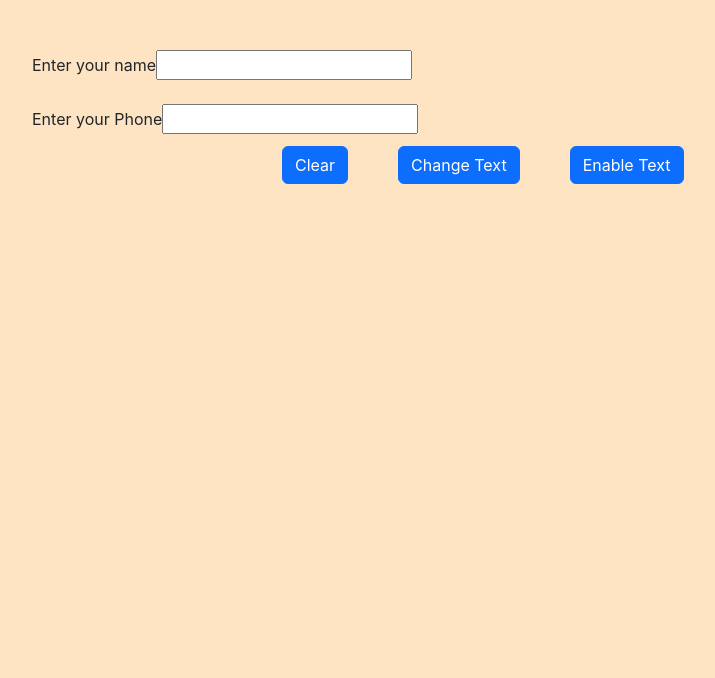
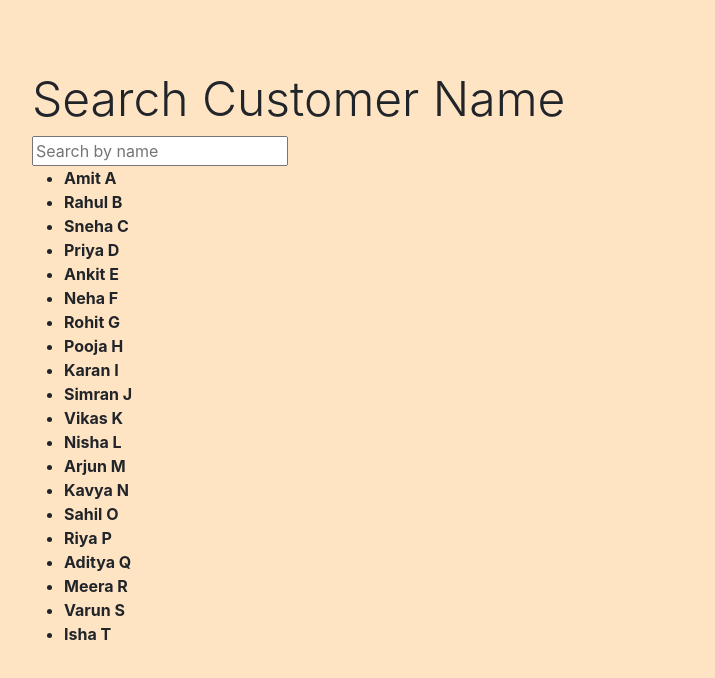
Before and after one commit to ruduba/special-disco, a React (Create React App) app in the folder m5/reactproj/: page / in a window 1280 px wide. Shown: the top 678 px of the page, without its empty margins (88-803 px from the left). Built offline with nearby package versions, Linux system fonts and the light colour scheme.

Commit message:
19th February, 2026

```diff
--- a/m5/reactproj/src/App.js
+++ b/m5/reactproj/src/App.js
@@ -1,17 +1,46 @@
 import logo from './logo.svg';
 import './App.css';
-import { useState } from 'react';
+import { use, useEffect, useState } from 'react';
+import jsonData from './data.json';
 
 function App() {
+  const [searchTerm, setSearchTerm] = useState('');
+  const [searchResults, setSearchResults] = useState([]);
 
-  const [age, setAge] = useState(20);
-  const[phone, setPhone] = useState(3758393484)
+  useEffect(()=>{
+    setSearchResults(jsonData);
+  }, [])
+
+  const handleSearch = (e) => {
+    const term = e.target.value;
+    setSearchTerm(term);
+
+    const results = jsonData.filter(item =>(
+      item.name.toLowerCase().includes(term.toLowerCase()))
+    )
+
+    setSearchResults(results);
+  }
+
 
   return (
     <>
-      <div>
-        <h1>This is a simle program on jsx</h1>
-        <h1>We have a variable called age with its value {age} and phone number is {phone}</h1>
+      <div className='container' style={{marginTop: '20px'}}>
+        <h1 className='display-5'>Search Customer Name</h1>
+        <input
+        type="text"
+        placeholder='Search by name'
+        value={searchTerm}
+        onChange={handleSearch}
+        >
+        </input>
+
+        <ul>
+          {searchResults.map(item=>(
+            <li key={item.id}><strong>{item.name}</strong></li>
+          ))}
+        </ul>
+
       </div>
 
     </>
--- /dev/null
+++ b/m5/reactproj/src/data.json
@@ -0,0 +1,22 @@
+[
+  { "id": 1, "name": "Amit A" },
+  { "id": 2, "name": "Rahul B" },
+  { "id": 3, "name": "Sneha C" },
+  { "id": 4, "name": "Priya D" },
+  { "id": 5, "name": "Ankit E" },
+  { "id": 6, "name": "Neha F" },
+  { "id": 7, "name": "Rohit G" },
+  { "id": 8, "name": "Pooja H" },
+  { "id": 9, "name": "Karan I" },
+  { "id": 10, "name": "Simran J" },
+  { "id": 11, "name": "Vikas K" },
+  { "id": 12, "name": "Nisha L" },
+  { "id": 13, "name": "Arjun M" },
+  { "id": 14, "name": "Kavya N" },
+  { "id": 15, "name": "Sahil O" },
+  { "id": 16, "name": "Riya P" },
+  { "id": 17, "name": "Aditya Q" },
+  { "id": 18, "name": "Meera R" },
+  { "id": 19, "name": "Varun S" },
+  { "id": 20, "name": "Isha T" }
+]
--- a/m5/reactproj/src/index.js
+++ b/m5/reactproj/src/index.js
@@ -11,11 +11,11 @@ import Student from './components/Student';
 const root = ReactDOM.createRoot(document.getElementById('root'));
 root.render(
   <React.StrictMode>
-    {/* <App /> */}
+     <App />
     {/* <Promote/> */}
     {/* <UseEffectDemo/> */}
     {/* <PostList/> */}
-    <Student></Student>
+    {/* <Student></Student> */}
   </React.StrictMode>
 );
 
```
